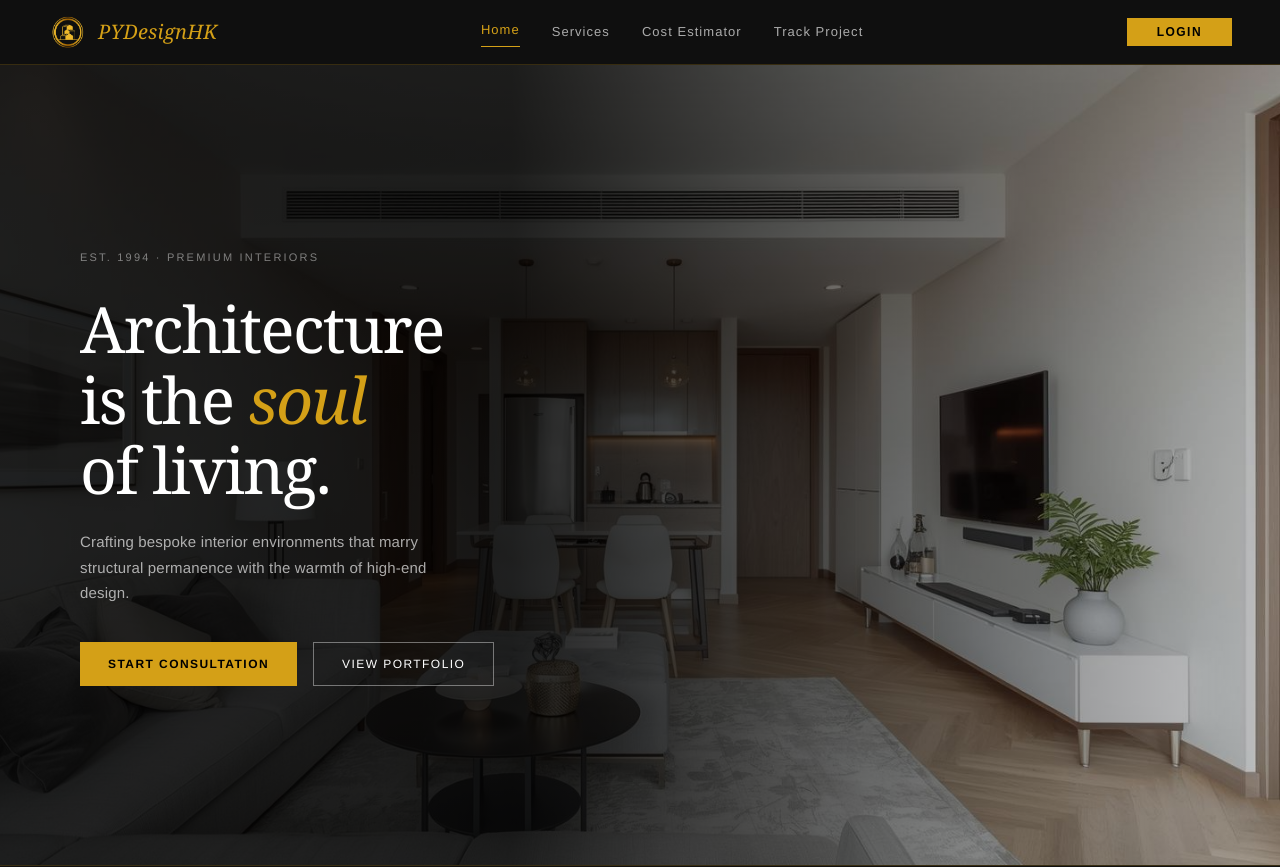
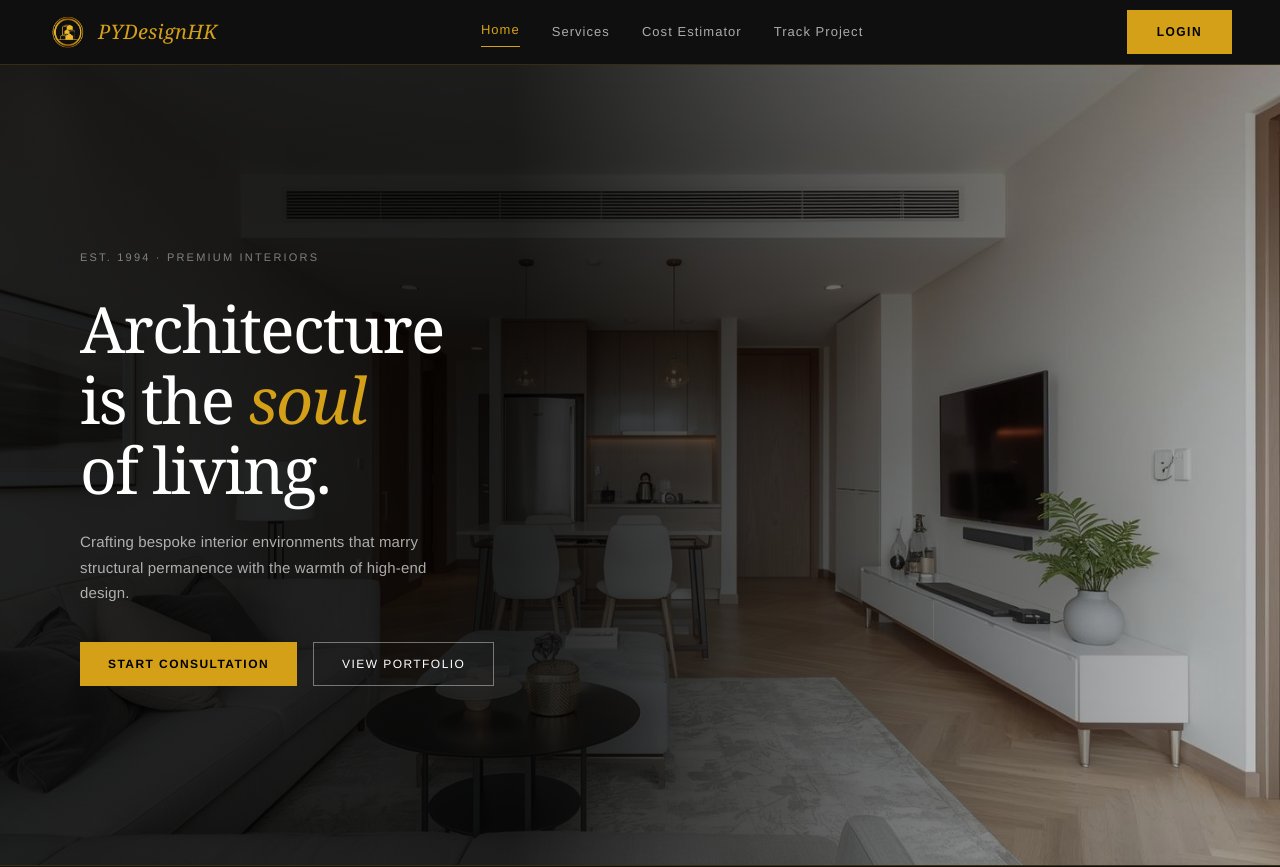
Before and after one commit to Wh1teBryuM/pydesignhk-v2, a React (Vite) app: page / in a window 1280 px wide. Shown: the top 867 px of the page. Built offline with nearby package versions, Linux system fonts and the light colour scheme.

Commit message:
Fix of nav bar login button size

```diff
--- a/src/components/Navbar.jsx
+++ b/src/components/Navbar.jsx
@@ -123,8 +123,8 @@ const styles = {
     color: "#000",
     background: GOLD,
     border: "none",
-    paddingTop: "7px",
-    paddingBottom: "7px",
+    paddingTop: "15px",
+    paddingBottom: "15px",
     paddingRight: "30px",
     paddingLeft: "30px",
     cursor: "pointer",
```
